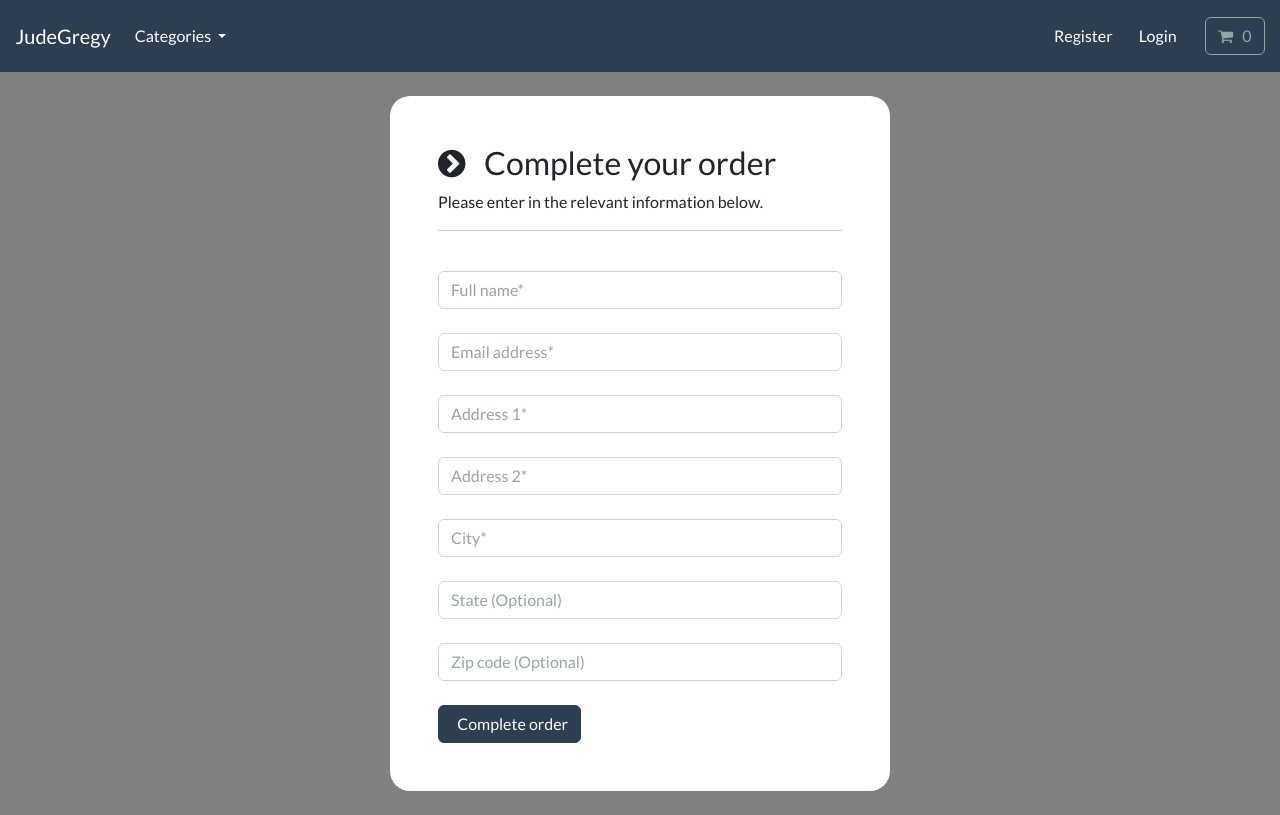
After one commit to gozygreg/buisness, a Django app: page /payment/checkout in a window 1280 px wide. The commit adds this page. Run offline with Django 3.2, Linux system fonts and the light colour scheme; data comes from the database, SQL or seed files in the repository; both versions use the stored data as it was after the commit; some libraries are stand-ins or nearby versions.

Commit message:
Build the checkout template

```diff
--- a/ecommerse/cart/templates/cart/cart-summary.html
+++ b/ecommerse/cart/templates/cart/cart-summary.html
@@ -72,6 +72,9 @@
           <!-- cart.get_total -->
           {{ cart.get_total }}
         </div>
+        <br>
+        <a href="{% url 'checkout' %}" class="btn btn-primary my-2"><i class="fa fa-chevron-circle-right"
+            aria-hidden="true"></i>&nbsp; Proceed to checkout </a>
       </div>
     </div>
   </div>
--- /dev/null
+++ b/ecommerse/payment/templates/payment/checkout.html
@@ -0,0 +1,152 @@
+
+{% include "store/base.html" %}
+
+
+{% load static %}
+
+
+{% block content %}
+
+<style>
+
+    body
+    {
+
+        background-color: gray;
+
+    }
+
+
+</style>
+
+
+    <body>
+
+        <br>
+
+        <div class="container bg-white shadow-md p-5" style="width:500px; border-radius:20px;">
+
+            <form id="form">
+
+                <div>
+
+                    <h3> <i class="fa fa-chevron-circle-right" aria-hidden="true"></i> &nbsp; Complete your order </h3>
+
+                    <p> Please enter in the relevant information below. </p>
+
+
+
+                    <hr>
+
+                    <br>
+
+                    <div class="form-field">
+
+                        <input class="form-control validate" id="name" type="text" placeholder="Full name*" autocomplete="off" value="" required>
+
+                    </div>
+
+
+                    <br>
+
+
+                    <div class="form-field">
+
+                        <input class="form-control validate" id="email" type="email" placeholder="Email address*" autocomplete="off" value="" required>
+
+                    </div>
+
+
+                    <br>
+
+
+                    <div class="form-field">
+
+                        <input class="form-control validate" id="address1" type="text" placeholder="Address 1*" autocomplete="off" value="" required>
+
+                    </div>
+
+
+                    <br>
+
+
+                    <div class="form-field">
+
+                        <input class="form-control validate" id="address2" type="text" placeholder="Address 2*" autocomplete="off" value="" required>
+
+                    </div>
+
+
+                    <br>
+
+
+                    <div class="form-field">
+
+                        <input class="form-control validate" id="city" type="text" placeholder="City*" autocomplete="off" value="" required>
+
+                    </div>
+
+
+                    <br>
+
+
+                    <div class="form-field">
+
+                        <input class="form-control" id="state" type="text" placeholder="State (Optional)" autocomplete="off" value="">
+
+                    </div>
+
+
+                    <br>
+
+
+                    <div class="form-field">
+
+                        <input class="form-control" id="zipcode" type="text" placeholder="Zip code (Optional)" autocomplete="off" value="">
+
+                    </div>
+
+                </div>
+
+                <br>
+
+
+
+               <button id="complete-order" type="submit" class="btn btn-primary navbar-btn text-white"> &nbsp; Complete order </button>
+
+
+                <br>
+
+
+
+
+            </form>
+
+
+        </div>
+
+
+
+        <br>
+
+
+    </body>
+
+
+    <!-- Ajax integration -->
+
+
+
+    <script>
+
+
+
+
+
+   </script>
+
+
+
+
+
+{% endblock %}
--- a/ecommerse/payment/urls.py
+++ b/ecommerse/payment/urls.py
@@ -5,4 +5,5 @@ from . import views
 urlpatterns = [
     path('payment-success', views.payment_success, name='payment-success'),
     path('payment-failed', views.payment_failed, name='payment-failed'),
+    path('checkout', views.checkout, name='checkout'),
 ]
--- a/ecommerse/payment/views.py
+++ b/ecommerse/payment/views.py
@@ -1,6 +1,10 @@
 from django.shortcuts import render
 
 # Create your views here.
+
+
+def checkout(request):
+    return render(request, 'payment/checkout.html')
 
 
 def payment_success(request):
```
Also changed, not shown: ecommerse/db.sqlite3.
